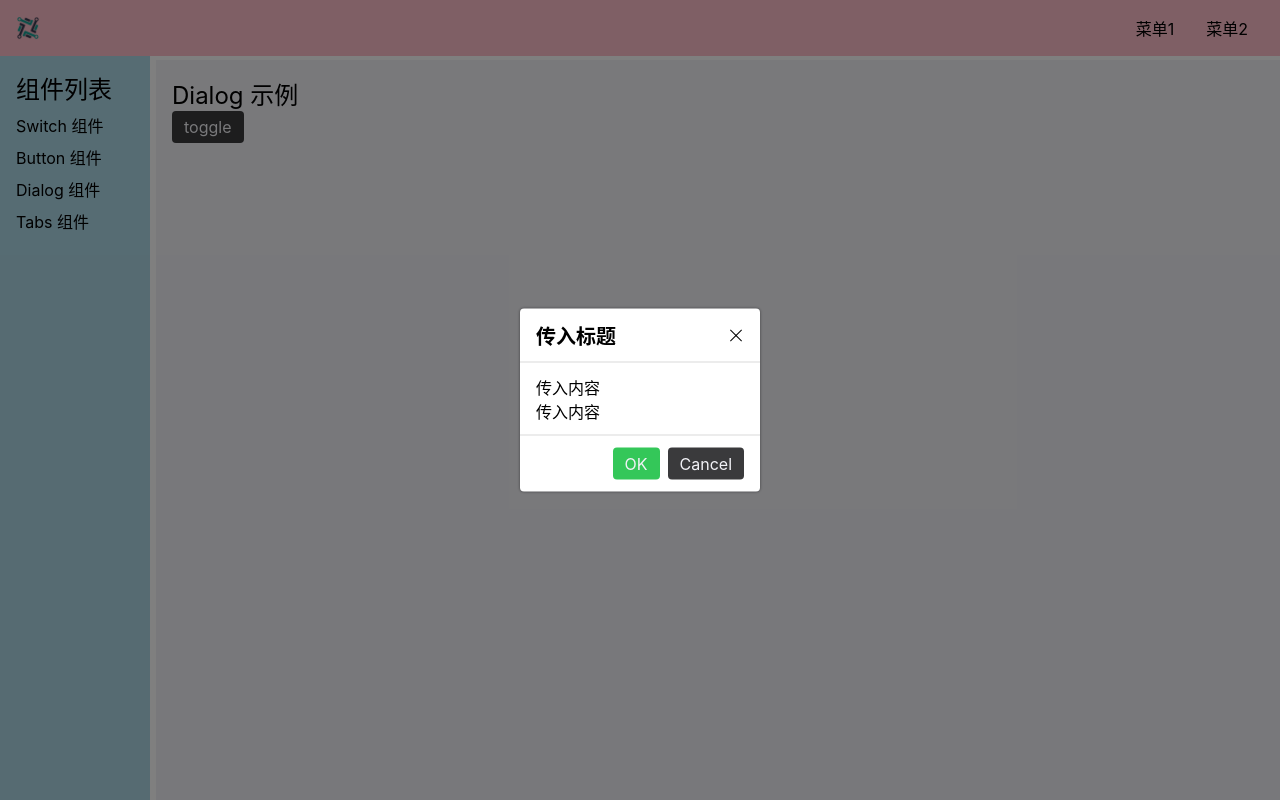
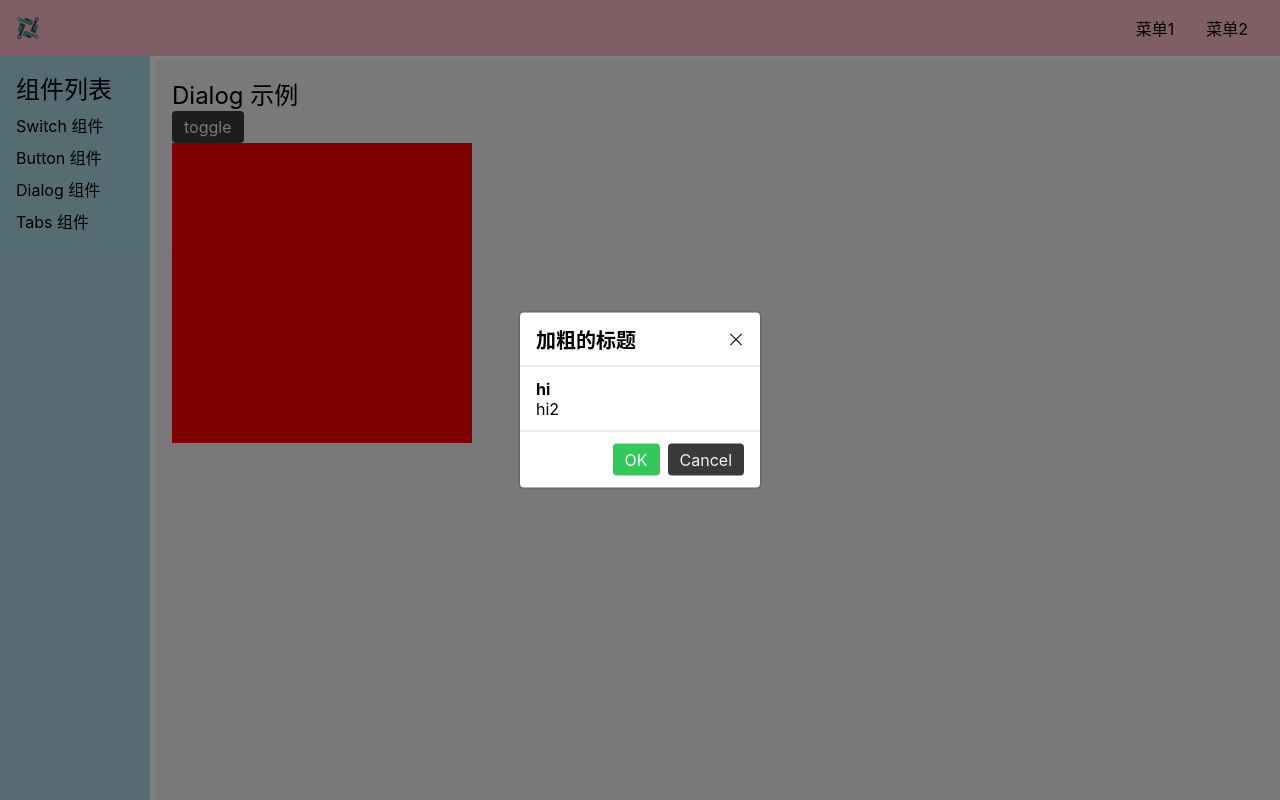
Before and after one commit to wh2887/-init-ui-vue3, a Vue app: page /#/doc/dialog in a window 1280 px wide. Both pictures are taken after a click on the button "toggle". Built offline with nearby package versions, Linux system fonts and the light colour scheme.

Commit message:
Dialog 组件使用 Teleport

```diff
--- a/src/components/DialogDemo.vue
+++ b/src/components/DialogDemo.vue
@@ -1,15 +1,18 @@
 <template>
   <h2>Dialog 示例</h2>
-  <Button @click="toggle">toggle</Button>
-  <Dialog v-model:visible="x" :closeOnClickOverlay="false" :ok="f1" :cancel="f2">
-    <template v-slot:title>
-      <strong>传入标题</strong>
-    </template>
-    <template v-slot:content>
-      传入内容 <br>
-      传入内容
-    </template>
-  </Dialog>
+  <div style="position: relative; z-index: 1;">
+    <Button @click="toggle">toggle</Button>
+    <Dialog v-model:visible="x" :closeOnClickOverlay="false" :ok="f1" :cancel="f2">
+      <template v-slot:content>
+        <strong>hi</strong>
+        <div>hi2</div>
+      </template>
+      <template v-slot:title>
+        <strong>加粗的标题</strong>
+      </template>
+    </Dialog>
+  </div>
+  <div style="position: relative; z-index: 2; width: 300px; height: 300px; background: red;"></div>
 </template>
 
 <script lang="ts">
--- a/src/lib/Dialog.vue
+++ b/src/lib/Dialog.vue
@@ -1,5 +1,6 @@
 <template>
   <template v-if="visible">
+    <Teleport to="body">
     <div class="init-dialog-overlay" @click="onClickOverlay"></div>
     <div class="init-dialog-wrapper">
       <div class="init-dialog">
@@ -16,6 +17,7 @@
         </footer>
       </div>
     </div>
+    </Teleport>
   </template>
 </template>
 
```
